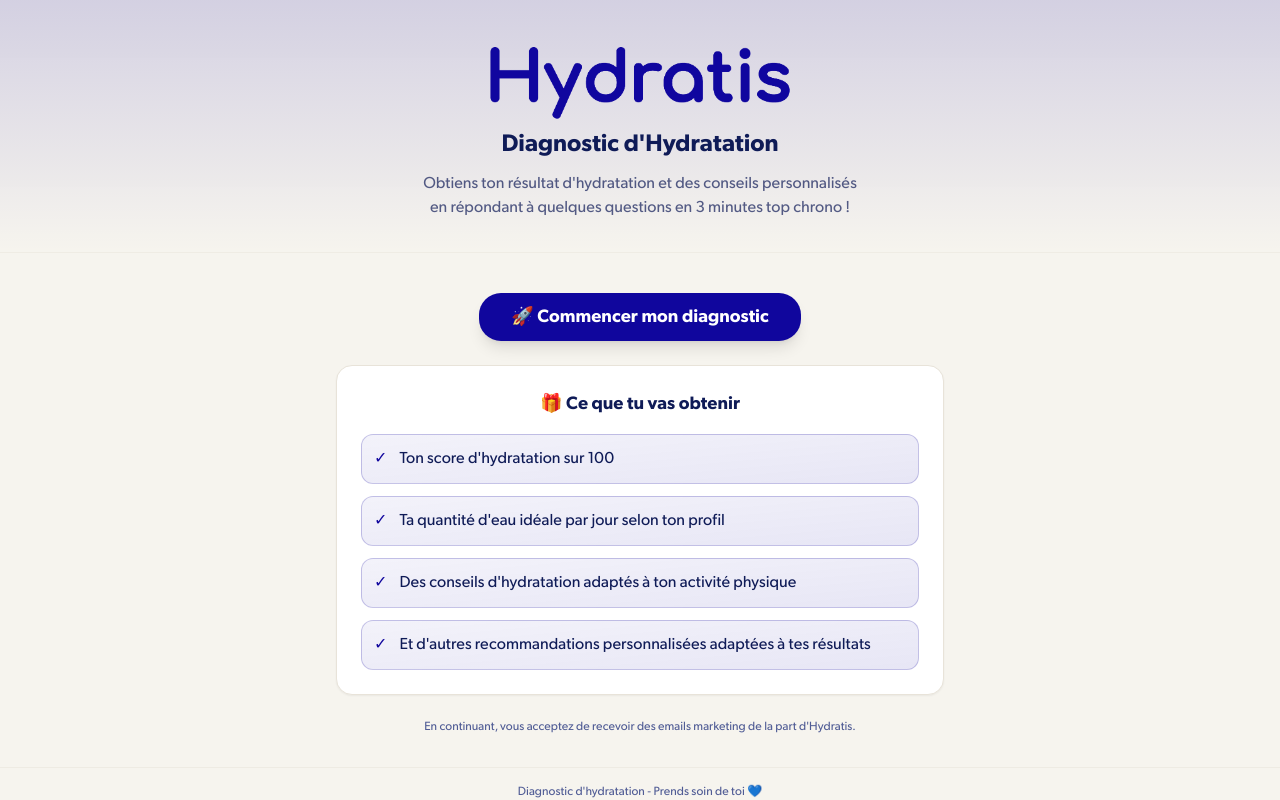
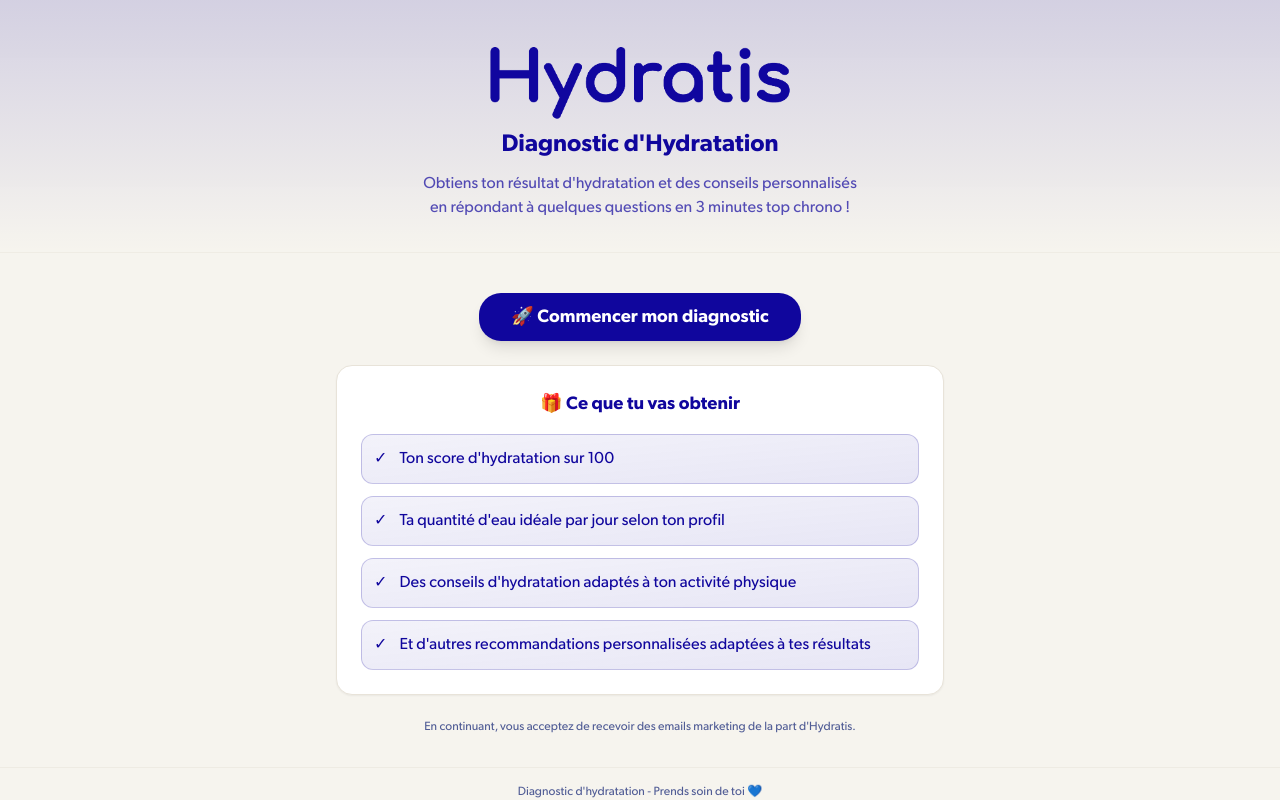
Before and after one commit to Hydratis-Hydratis/diagnostic-hydratation, a React (Vite) app: page / in a window 1280 px wide. Built offline with nearby package versions, Linux system fonts and the light colour scheme; the HTML template or start-up script is replaced by a standard one.

Commit message:
Manually updated project theme
Applied theme in Lovable

```diff
--- a/src/index.css
+++ b/src/index.css
@@ -50,7 +50,7 @@ All colors MUST be HSL.
 @layer base {
   :root {
     --background: 40 30% 95%;
-    --foreground: 230 70% 20%;
+    --foreground: 244 93% 32%;
 
     --card: 0 0% 100%;
     --card-foreground: 244 93% 32%;
```
